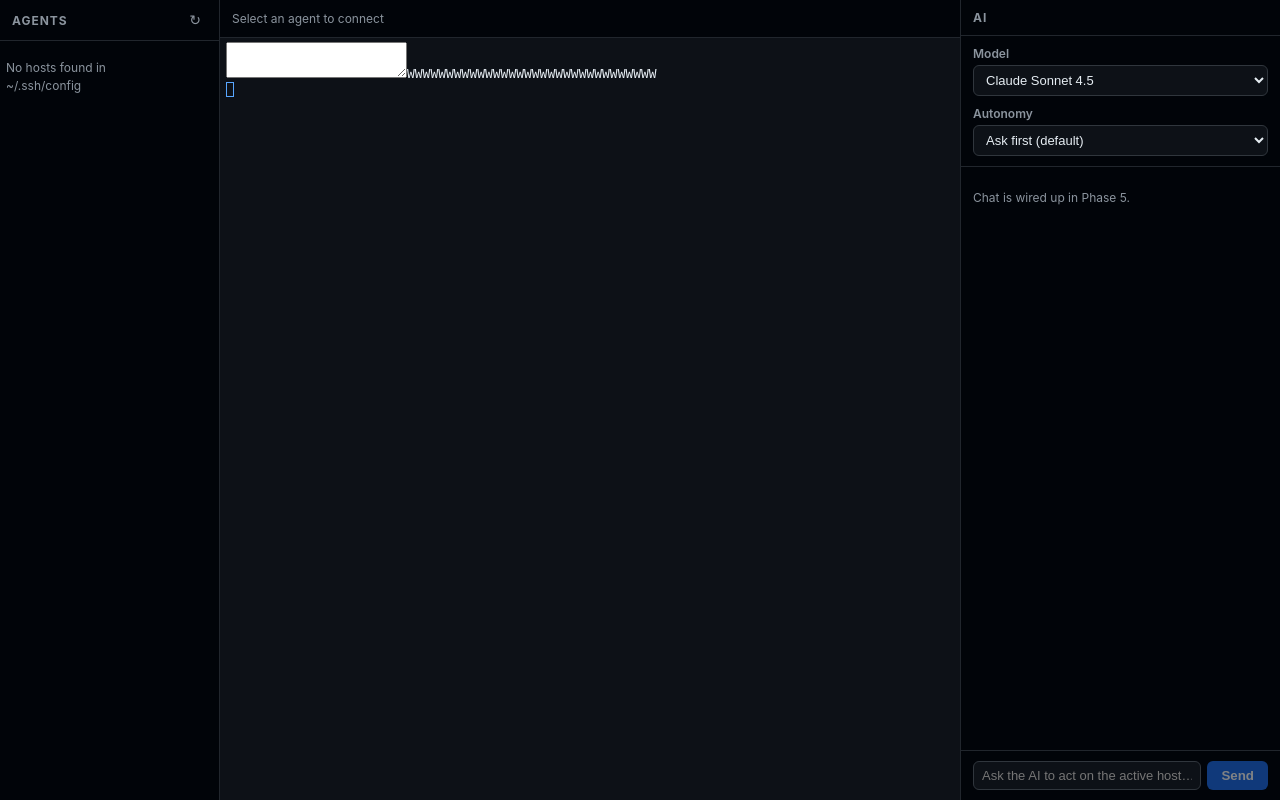
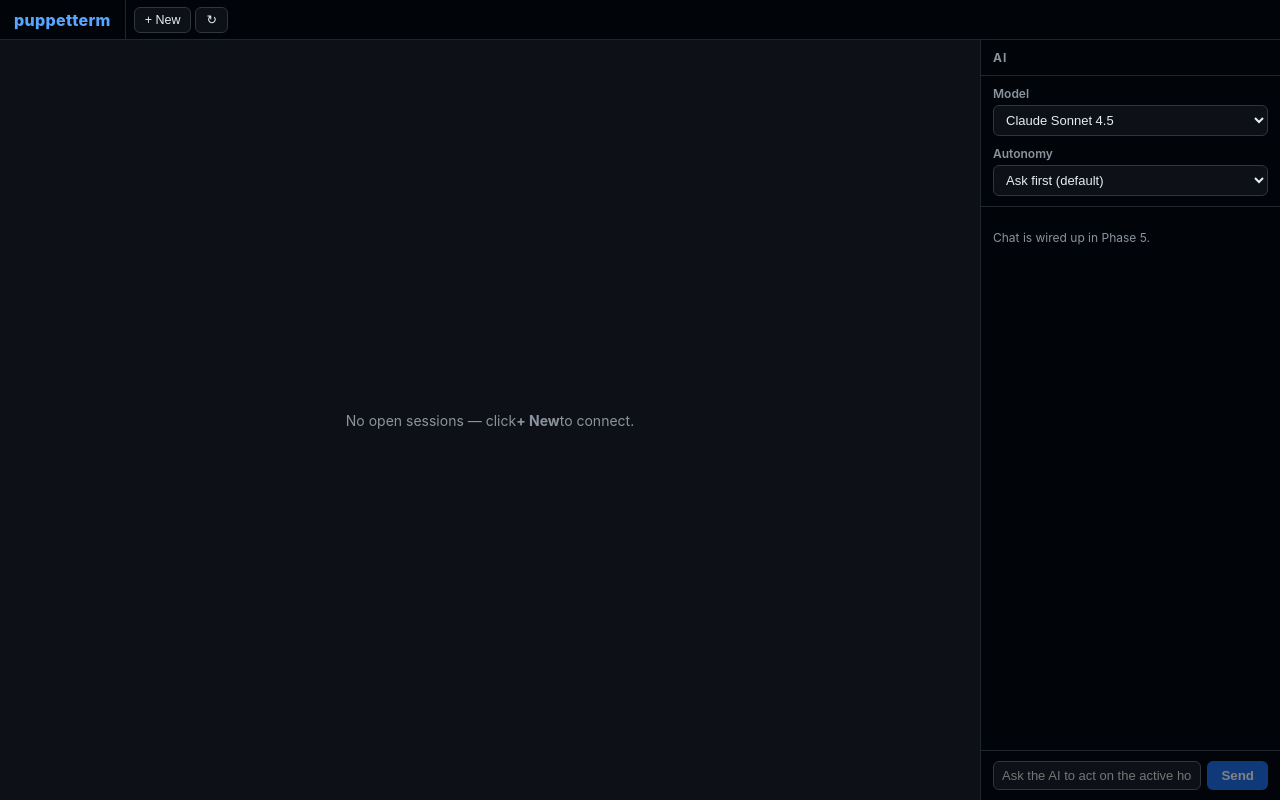
Before and after one commit to janchel/puppetterm, a SvelteKit app in the folder client/: page / in a window 1280 px wide. Built offline with nearby package versions, Linux system fonts and the light colour scheme.

Commit message:
UI: tabbed SSH sessions at top, terminal center, AI chat right (a11y-clean)

```diff
--- a/client/src/routes/+page.svelte
+++ b/client/src/routes/+page.svelte
@@ -3,14 +3,21 @@
   import { listen, type UnlistenFn } from "@tauri-apps/api/event";
   import { Terminal } from "xterm";
   import { FitAddon } from "@xterm/addon-fit";
-  import { onMount } from "svelte";
+  import { onMount, tick } from "svelte";
+
+  type Tab = {
+    id: number;
+    host: string;
+    sessionId: number | null;
+    connecting: boolean;
+  };
 
   // ---- reactive state ----------------------------------------------------
   let hosts = $state<string[]>([]);
   let statuses = $state<Record<string, boolean>>({});
-  let activeHost = $state<string | null>(null);
-  let sessionId = $state<number | null>(null);
-  let busy = $state(false);
+  let tabs = $state<Tab[]>([]);
+  let activeTabId = $state<number | null>(null);
+  let showHostMenu = $state(false);
 
   // AI panel settings (persisted). Chat itself arrives in Phase 5.
   let model = $state(
@@ -33,10 +40,12 @@
     localStorage.setItem("pp.autonomy", autonomy);
   });
 
-  // ---- non-reactive terminal objects --------------------------------------
-  let term: Terminal | null = null;
-  let fit: FitAddon | null = null;
-  let container: HTMLDivElement;
+  // ---- terminal plumbing (per-tab, non-reactive) --------------------------
+  const viewports: Record<number, HTMLDivElement> = {};
+  const termByTab = new Map<number, { term: Terminal; fit: FitAddon }>();
+  let nextTabId = 1;
+
+  let terminalArea: HTMLElement;
   let resizeObserver: ResizeObserver | null = null;
   let unlisteners: UnlistenFn[] = [];
 
@@ -63,6 +72,10 @@
     brightWhite: "#f0f6fc",
   };
 
+  function tabById(id: number): Tab | undefined {
+    return tabs.find((t) => t.id === id);
+  }
+
   async function loadHosts() {
     try {
       hosts = await invoke<string[]>("list_ssh_hosts");
@@ -76,46 +89,101 @@
     statuses[h] = await invoke<boolean>("check_host", { host: h });
   }
 
-  async function openSession(host: string) {
-    if (busy) return;
-    if (host === activeHost && sessionId !== null) return;
-    if (sessionId !== null) {
-      await invoke("stop_ssh_session", { id: sessionId });
-      sessionId = null;
+  async function openTab(host: string) {
+    // Reuse an existing tab for the same host instead of duplicating.
+    const existing = tabs.find((t) => t.host === host);
+    if (existing) {
+      showHostMenu = false;
+      await activateTab(existing.id);
+      return;
     }
-    activeHost = host;
-    busy = true;
-    term?.reset();
-    term?.write(`\x1b[33m[puppetterm] connecting to ${host}...\x1b[0m\r\n`);
+
+    const id = nextTabId++;
+    tabs = [...tabs, { id, host, sessionId: null, connecting: false }];
+    activeTabId = id;
+    showHostMenu = false;
+    await tick();
+
+    const el = viewports[id];
+    if (!el) return;
+
+    const term = new Terminal({
+      cursorBlink: true,
+      fontSize: 13,
+      fontFamily: "'JetBrains Mono','Fira Code',monospace",
+      theme,
+      scrollback: 10000,
+    });
+    const fit = new FitAddon();
+    term.loadAddon(fit);
+    term.open(el);
+    fit.fit();
+
+    term.onData((data) => {
+      const t = tabById(id);
+      if (t?.sessionId != null) invoke("write_ssh_input", { id: t.sessionId, data });
+    });
+
+    termByTab.set(id, { term, fit });
+    startSession(id, host);
+  }
+
+  async function startSession(id: number, host: string) {
+    const t = tabById(id);
+    if (!t) return;
+    t.connecting = true;
+    termByTab.get(id)?.term.write(`\x1b[33m[puppetterm] connecting to ${host}...\x1b[0m\r\n`);
     try {
-      const id = await invoke<number>("start_ssh_session", { host });
-      sessionId = id;
-      fitTerminal();
+      const sessionId = await invoke<number>("start_ssh_session", { host });
+      t.sessionId = sessionId;
+      fitTab(id);
     } catch (e) {
-      term?.write(`\r\n\x1b[31m[puppetterm] failed to connect: ${e}\x1b[0m\r\n`);
-      activeHost = null;
+      termByTab
+        .get(id)
+        ?.term.write(`\r\n\x1b[31m[puppetterm] failed to connect: ${e}\x1b[0m\r\n`);
     } finally {
-      busy = false;
+      t.connecting = false;
     }
   }
 
-  async function closeSession() {
-    if (sessionId !== null) {
-      await invoke("stop_ssh_session", { id: sessionId });
-      sessionId = null;
-    }
-    activeHost = null;
-    term?.reset();
+  async function activateTab(id: number) {
+    if (activeTabId === id) return;
+    activeTabId = id;
+    await tick();
+    fitTab(id);
   }
 
-  function fitTerminal() {
-    fit?.fit();
-    if (sessionId !== null && term) {
+  function fitTab(id: number) {
+    const entry = termByTab.get(id);
+    if (!entry) return;
+    entry.fit.fit();
+    const t = tabById(id);
+    if (t?.sessionId != null) {
       invoke("resize_ssh_pty", {
-        id: sessionId,
-        cols: term.cols,
-        rows: term.rows,
+        id: t.sessionId,
+        cols: entry.term.cols,
+        rows: entry.term.rows,
       });
+    }
+  }
+
+  async function closeTab(id: number) {
+    const t = tabById(id);
+    if (t?.sessionId != null) await invoke("stop_ssh_session", { id: t.sessionId });
+    termByTab.get(id)?.term.dispose();
+    termByTab.delete(id);
+    delete viewports[id];
+
+    const idx = tabs.findIndex((x) => x.id === id);
+    tabs = tabs.filter((x) => x.id !== id);
+
+    if (activeTabId === id) {
+      const next = tabs[idx] ?? tabs[idx - 1] ?? null;
+      activeTabId = next ? next.id : null;
+      if (next) {
+        await tick();
+        fitTab(next.id);
+      }
     }
   }
 
@@ -128,26 +196,10 @@
   }
 
   onMount(() => {
-    term = new Terminal({
-      cursorBlink: true,
-      fontSize: 13,
-      fontFamily: "'JetBrains Mono','Fira Code',monospace",
-      theme,
-      scrollback: 10000,
+    resizeObserver = new ResizeObserver(() => {
+      if (activeTabId != null) fitTab(activeTabId);
     });
-    fit = new FitAddon();
-    term.loadAddon(fit);
-    term.open(container);
-    fit.fit();
-
-    term.onData((data) => {
-      if (sessionId !== null) {
-        invoke("write_ssh_input", { id: sessionId, data });
-      }
-    });
-
-    resizeObserver = new ResizeObserver(() => fitTerminal());
-    resizeObserver.observe(container);
+    if (terminalArea) resizeObserver.observe(terminalArea);
 
     // Async setup (listeners + host discovery) — kicked off, not awaited, so
     // the onMount cleanup can stay synchronous.
@@ -155,12 +207,16 @@
       try {
         unlisteners = [
           await listen<{ id: number; data: string }>("pty-output", (e) => {
-            if (e.payload.id === sessionId) term?.write(e.payload.data);
+            const t = tabs.find((x) => x.sessionId === e.payload.id);
+            if (t) termByTab.get(t.id)?.term.write(e.payload.data);
           }),
           await listen<{ id: number }>("pty-exit", (e) => {
-            if (e.payload.id === sessionId) {
-              term?.write("\r\n\x1b[90m[puppetterm] connection closed\x1b[0m\r\n");
-              sessionId = null;
+            const t = tabs.find((x) => x.sessionId === e.payload.id);
+            if (t) {
+              t.sessionId = null;
+              termByTab
+                .get(t.id)
+                ?.term.write("\r\n\x1b[90m[puppetterm] connection closed\x1b[0m\r\n");
             }
           }),
         ];
@@ -173,58 +229,84 @@
     return () => {
       unlisteners.forEach((u) => u());
       resizeObserver?.disconnect();
-      if (sessionId !== null) {
-        invoke("stop_ssh_session", { id: sessionId });
-        sessionId = null;
+      for (const t of tabs) {
+        if (t.sessionId != null) invoke("stop_ssh_session", { id: t.sessionId });
+        termByTab.get(t.id)?.term.dispose();
       }
-      term?.dispose();
+      termByTab.clear();
     };
   });
 </script>
 
-<div class="shell">
-  <!-- Left: agent list -->
-  <aside class="pane agents">
-    <div class="pane-title">
-      <span>Agents</span>
-      <button class="icon-btn" onclick={loadHosts} title="Refresh hosts">↻</button>
+<div class="app">
+  <header class="topbar">
+    <div class="brand">puppetterm</div>
+    <nav class="tabs">
+      {#each tabs as t (t.id)}
+        <div
+          class="tab {t.id === activeTabId ? 'active' : ''}"
+          role="button"
+          tabindex="0"
+          title={t.host}
+          onclick={() => activateTab(t.id)}
+          onkeydown={(e) => {
+            if (e.key === "Enter" || e.key === " ") {
+              e.preventDefault();
+              activateTab(t.id);
+            }
+          }}
+        >
+          <span class="dot {t.connecting ? 'busy' : t.sessionId != null ? 'up' : 'down'}"></span>
+          <span class="tab-host">{t.host}</span>
+          <button
+            class="tab-close"
+            type="button"
+            aria-label={`close ${t.host}`}
+            onclick={(e) => {
+              e.stopPropagation();
+              closeTab(t.id);
+            }}
+          >×</button>
         </div>
-    <div class="agent-list">
+      {/each}
+
+      <span class="new-wrap">
+        <button class="new-host" onclick={() => (showHostMenu = !showHostMenu)}>+ New</button>
+        {#if showHostMenu}
+          <div class="host-menu">
             {#if hosts.length === 0}
-        <p class="muted">No hosts found in<br />~/.ssh/config</p>
+              <div class="menu-item muted">No hosts in ~/.ssh/config</div>
             {:else}
               {#each hosts as h (h)}
-          <button
-            class="agent {activeHost === h ? 'active' : ''}"
-            onclick={() => openSession(h)}
-            title={statuses[h] ? 'reachable' : 'unreachable'}
-          >
-            <span class="dot {statuses[h] ? 'up' : 'down'}"></span>
-            <span class="host">{h}</span>
+                <button class="menu-item" onclick={() => openTab(h)}>
+                  <span class="dot {statuses[h] ? 'up' : 'down'}"></span>{h}
                 </button>
               {/each}
             {/if}
           </div>
-  </aside>
+        {/if}
+      </span>
 
-  <!-- Center: terminal -->
-  <section class="pane terminal">
-    <div class="term-bar">
-      {#if activeHost}
-        <span class="term-host-label">
-          <span class="dot up"></span>{activeHost}
-          {#if busy}<span class="busy">connecting…</span>{/if}
-        </span>
-        <button class="close-btn" onclick={closeSession}>✕</button>
-      {:else}
-        <span class="muted">Select an agent to connect</span>
+      <button class="refresh" onclick={loadHosts} title="Refresh hosts">↻</button>
+    </nav>
+  </header>
+
+  <main class="body">
+    <section class="term-area" bind:this={terminalArea}>
+      {#if tabs.length === 0}
+        <div class="placeholder">
+          No open sessions — click <b>+ New</b> to connect.
+        </div>
       {/if}
-    </div>
-    <div class="term-host" bind:this={container}></div>
+      {#each tabs as t (t.id)}
+        <div
+          class="term-viewport {t.id === activeTabId ? 'active' : ''}"
+          bind:this={viewports[t.id]}
+        ></div>
+      {/each}
     </section>
 
-  <!-- Right: AI panel -->
-  <aside class="pane ai">
+    <aside class="ai-panel">
       <div class="pane-title">AI</div>
       <div class="ai-opts">
         <label>
@@ -253,7 +335,7 @@
       </div>
       <div class="chat-input">
         <input
-        placeholder="Ask the AI to act on {activeHost ?? 'the active host'}…"
+          placeholder="Ask the AI to act on the active host…"
           bind:value={chatText}
           onkeydown={(e) => {
             if (e.key === "Enter") sendChat();
@@ -262,27 +344,204 @@
         <button onclick={sendChat} disabled={!chatText.trim()}>Send</button>
       </div>
     </aside>
+  </main>
 </div>
 
 <style>
-  .shell {
-    display: grid;
-    grid-template-columns: 220px 1fr 320px;
+  .app {
+    display: flex;
+    flex-direction: column;
     height: 100vh;
     background: #0d1117;
+    color: #e6edf3;
   }
 
-  .pane {
+  /* ---- top bar with tabs ---- */
+  .topbar {
+    display: flex;
+    align-items: stretch;
+    height: 40px;
+    background: #010409;
+    border-bottom: 1px solid #21262d;
+  }
+  .brand {
+    display: flex;
+    align-items: center;
+    padding: 0 14px;
+    font-weight: 800;
+    letter-spacing: 0.02em;
+    color: #58a6ff;
+    border-right: 1px solid #21262d;
+    white-space: nowrap;
+  }
+  .tabs {
+    display: flex;
+    align-items: center;
+    gap: 4px;
+    padding: 0 8px;
+    overflow-x: auto;
+    flex: 1;
+    min-width: 0;
+  }
+  .tab {
+    display: flex;
+    align-items: center;
+    gap: 7px;
+    height: 26px;
+    padding: 0 8px 0 10px;
+    border: 1px solid transparent;
+    border-radius: 6px;
+    background: transparent;
+    color: #8b949e;
+    font-size: 12.5px;
+    cursor: pointer;
+    white-space: nowrap;
+  }
+  .tab:hover {
+    background: #161b22;
+    color: #e6edf3;
+  }
+  .tab.active {
+    background: #161b22;
+    border-color: #30363d;
+    color: #e6edf3;
+  }
+  .tab-host {
+    max-width: 160px;
+    overflow: hidden;
+    text-overflow: ellipsis;
+  }
+  .tab-close {
+    border: none;
+    background: transparent;
+    cursor: pointer;
+    border-radius: 4px;
+    padding: 0 4px;
+    font-size: 14px;
+    line-height: 1;
+    color: #8b949e;
+  }
+  .tab-close:hover {
+    background: #da3633;
+    color: #fff;
+  }
+  .new-wrap {
+    position: relative;
+    display: inline-flex;
+  }
+  .new-host,
+  .refresh {
+    height: 26px;
+    border: 1px solid #30363d;
+    border-radius: 6px;
+    background: #0d1117;
+    color: #e6edf3;
+    font-size: 12.5px;
+    cursor: pointer;
+    padding: 0 10px;
+  }
+  .new-host:hover,
+  .refresh:hover {
+    background: #21262d;
+  }
+  .host-menu {
+    position: absolute;
+    top: 30px;
+    left: 0;
+    min-width: 200px;
+    background: #161b22;
+    border: 1px solid #30363d;
+    border-radius: 8px;
+    box-shadow: 0 8px 24px rgba(0, 0, 0, 0.5);
+    z-index: 20;
+    padding: 4px;
     display: flex;
     flex-direction: column;
-    min-width: 0;
+  }
+  .menu-item {
+    display: flex;
+    align-items: center;
+    gap: 8px;
+    padding: 7px 10px;
+    border: none;
+    border-radius: 5px;
+    background: transparent;
+    color: #e6edf3;
+    font-size: 13px;
+    text-align: left;
+    cursor: pointer;
+  }
+  .menu-item:hover {
+    background: #1f6feb;
+  }
+
+  .dot {
+    width: 8px;
+    height: 8px;
+    border-radius: 50%;
+    flex: none;
+  }
+  .dot.up {
+    background: #3fb950;
+  }
+  .dot.down {
+    background: #484f58;
+  }
+  .dot.busy {
+    background: #d29922;
+    animation: pulse 1s infinite alternate;
+  }
+  @keyframes pulse {
+    from {
+      opacity: 0.4;
+    }
+    to {
+      opacity: 1;
+    }
+  }
+
+  /* ---- body: terminal + AI ---- */
+  .body {
+    display: flex;
+    flex: 1;
     min-height: 0;
   }
 
-  .pane-title {
+  .term-area {
+    position: relative;
+    flex: 1;
+    min-width: 0;
+    background: #0d1117;
+  }
+  .term-viewport {
+    position: absolute;
+    inset: 0;
+    display: none;
+    padding: 6px;
+  }
+  .term-viewport.active {
+    display: block;
+  }
+  .placeholder {
+    position: absolute;
+    inset: 0;
     display: flex;
     align-items: center;
-    justify-content: space-between;
+    justify-content: center;
+    color: #8b949e;
+    font-size: 14px;
+  }
+
+  /* ---- AI panel (right) ---- */
+  .ai-panel {
+    display: flex;
+    flex-direction: column;
+    width: 300px;
+    min-width: 260px;
+    border-left: 1px solid #21262d;
+    background: #010409;
+  }
+  .pane-title {
     padding: 10px 12px;
     font-size: 12px;
     font-weight: 700;
@@ -291,113 +550,6 @@
     color: #8b949e;
     border-bottom: 1px solid #21262d;
   }
-
-  .agents {
-    border-right: 1px solid #21262d;
-    background: #010409;
-  }
-
-  .agent-list {
-    flex: 1;
-    overflow-y: auto;
-    padding: 6px;
-    display: flex;
-    flex-direction: column;
-    gap: 4px;
-  }
-
-  .agent {
-    display: flex;
-    align-items: center;
-    gap: 8px;
-    width: 100%;
-    padding: 8px 10px;
-    border: none;
-    border-radius: 6px;
-    background: transparent;
-    color: #e6edf3;
-    font-size: 13px;
-    text-align: left;
-    cursor: pointer;
-  }
-  .agent:hover {
-    background: #161b22;
-  }
-  .agent.active {
-    background: #1f6feb26;
-    outline: 1px solid #1f6feb;
-  }
-  .host {
-    overflow: hidden;
-    text-overflow: ellipsis;
-    white-space: nowrap;
-  }
-
-  .dot {
-    width: 9px;
-    height: 9px;
-    border-radius: 50%;
-    flex: none;
-  }
-  .dot.up {
-    background: #3fb950;
-    box-shadow: 0 0 6px #3fb95088;
-  }
-  .dot.down {
-    background: #484f58;
-  }
-
-  .icon-btn,
-  .close-btn {
-    border: none;
-    background: transparent;
-    color: #8b949e;
-    cursor: pointer;
-    font-size: 14px;
-    border-radius: 4px;
-    padding: 2px 6px;
-  }
-  .icon-btn:hover,
-  .close-btn:hover {
-    background: #21262d;
-    color: #e6edf3;
-  }
-
-  .terminal {
-    background: #0d1117;
-  }
-
-  .term-bar {
-    display: flex;
-    align-items: center;
-    justify-content: space-between;
-    height: 38px;
-    padding: 0 12px;
-    border-bottom: 1px solid #21262d;
-    font-size: 13px;
-    background: #010409;
-  }
-  .term-host-label {
-    display: flex;
-    align-items: center;
-    gap: 8px;
-    color: #e6edf3;
-  }
-  .busy {
-    color: #d29922;
-    font-size: 12px;
-  }
-  .term-host {
-    flex: 1;
-    min-height: 0;
-    padding: 4px 6px;
-  }
-
-  .ai {
-    border-left: 1px solid #21262d;
-    background: #010409;
-  }
-
   .ai-opts {
     padding: 10px 12px;
     display: flex;
@@ -427,7 +579,6 @@
   .chat-input input:focus {
     border-color: #1f6feb;
   }
-
   .chat-log {
     flex: 1;
     overflow-y: auto;
@@ -453,7 +604,6 @@
     align-self: flex-start;
     max-width: 90%;
   }
-
   .chat-input {
     display: flex;
     gap: 6px;
@@ -476,7 +626,6 @@
     opacity: 0.5;
     cursor: not-allowed;
   }
-
   .muted {
     color: #8b949e;
     font-size: 12px;
```
Lines whose indentation alone changed are shown as unchanged.
